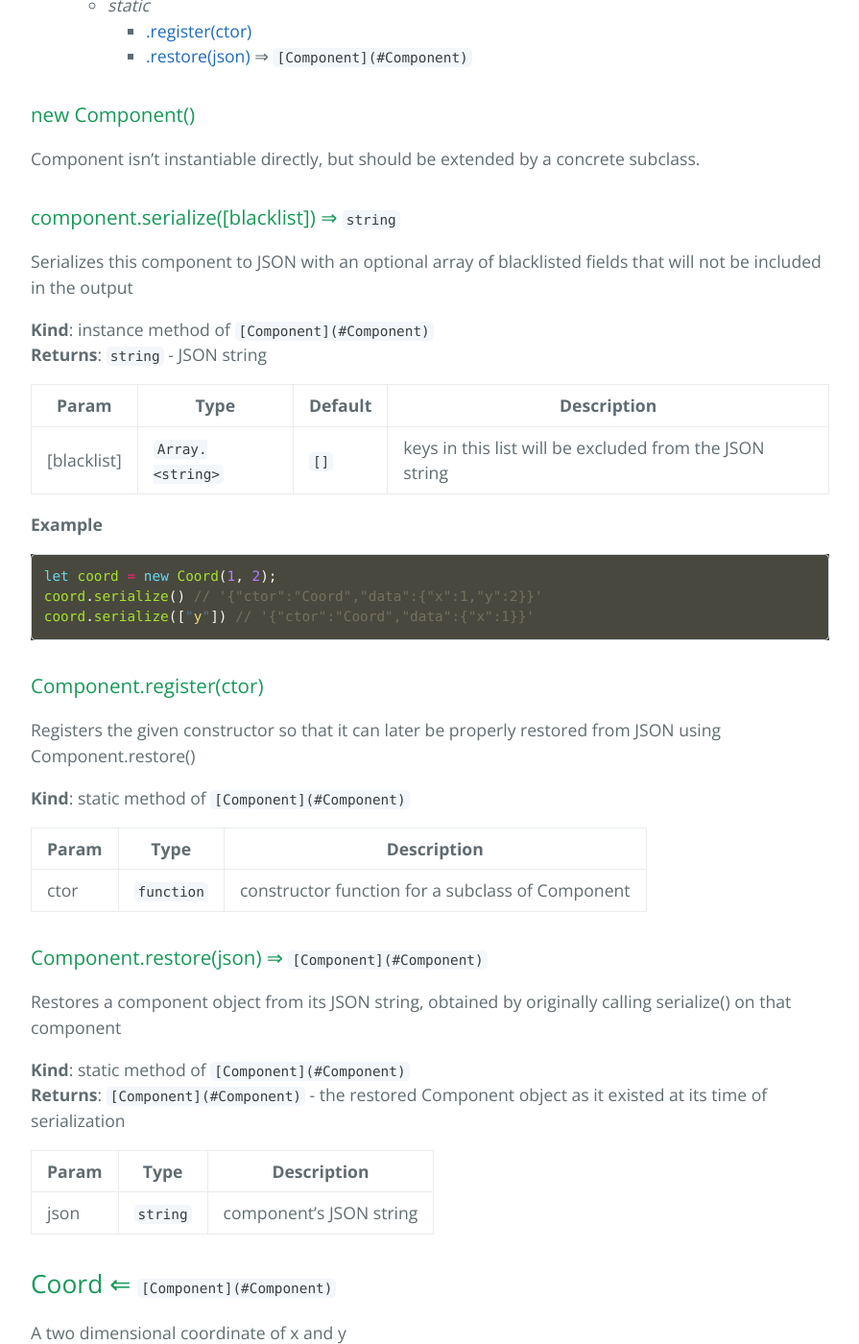
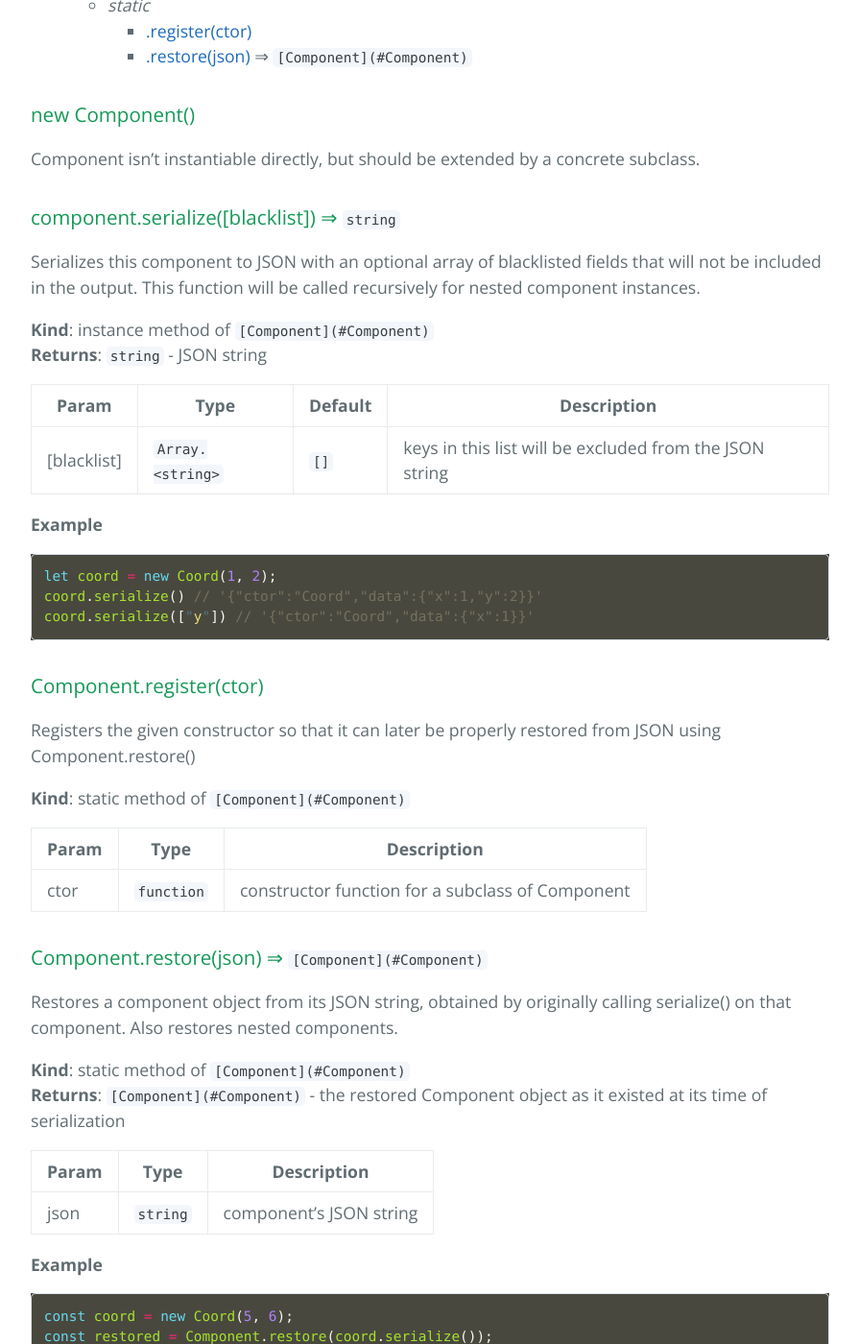
Before and after one commit to cjsauer/genetic-sandbox, a Jekyll site: the page built from site/docs.md, in a window 1280 px wide and 1400 px high, scrolled down 4125 px. Shown: the whole window at 96% size, without its empty margins (192-1087 px from the left). Built offline with Jekyll 4.4.1, drawn with Linux system fonts in a browser that asks for light colours; some of the changed text lies outside the part shown.

Commit message:
Recursively serialize/restore nested Component instances

````diff
--- a/site/docs.md
+++ b/site/docs.md
@@ -180,7 +180,8 @@ concrete subclass.
 
 ### component.serialize([blacklist]) ⇒ <code>string</code>
 Serializes this component to JSON with an optional array of blacklisted
-fields that will not be included in the output
+fields that will not be included in the output. This function will be
+called recursively for nested component instances.
 
 **Kind**: instance method of <code>[Component](#Component)</code>
 **Returns**: <code>string</code> - JSON string
@@ -212,7 +213,7 @@ from JSON using Component.restore()
 
 ### Component.restore(json) ⇒ <code>[Component](#Component)</code>
 Restores a component object from its JSON string, obtained by originally
-calling serialize() on that component
+calling serialize() on that component. Also restores nested components.
 
 **Kind**: static method of <code>[Component](#Component)</code>
 **Returns**: <code>[Component](#Component)</code> - the restored Component object as it existed at
@@ -222,6 +223,14 @@ its time of serialization
 | --- | --- | --- |
 | json | <code>string</code> | component's JSON string |
 
+**Example**
+
+```js
+const coord = new Coord(5, 6);
+const restored = Component.restore(coord.serialize());
+coord.x === restored.x; // true
+coord.y === restored.y; // true
+```
 <a name="Coord"></a>
 
 ## Coord ⇐ <code>[Component](#Component)</code>
@@ -272,7 +281,8 @@ y value
 
 ### coord.serialize([blacklist]) ⇒ <code>string</code>
 Serializes this component to JSON with an optional array of blacklisted
-fields that will not be included in the output
+fields that will not be included in the output. This function will be
+called recursively for nested component instances.
 
 **Kind**: instance method of <code>[Coord](#Coord)</code>
 **Returns**: <code>string</code> - JSON string
@@ -322,7 +332,8 @@ Energy stored in this plant
 
 ### plant.serialize([blacklist]) ⇒ <code>string</code>
 Serializes this component to JSON with an optional array of blacklisted
-fields that will not be included in the output
+fields that will not be included in the output. This function will be
+called recursively for nested component instances.
 
 **Kind**: instance method of <code>[Plant](#Plant)</code>
 **Returns**: <code>string</code> - JSON string
````
Also changed, not shown: src/modules/components/Component.js (+27 -4 lines), test/modules/components/component.test.js (+24 -0 lines).
